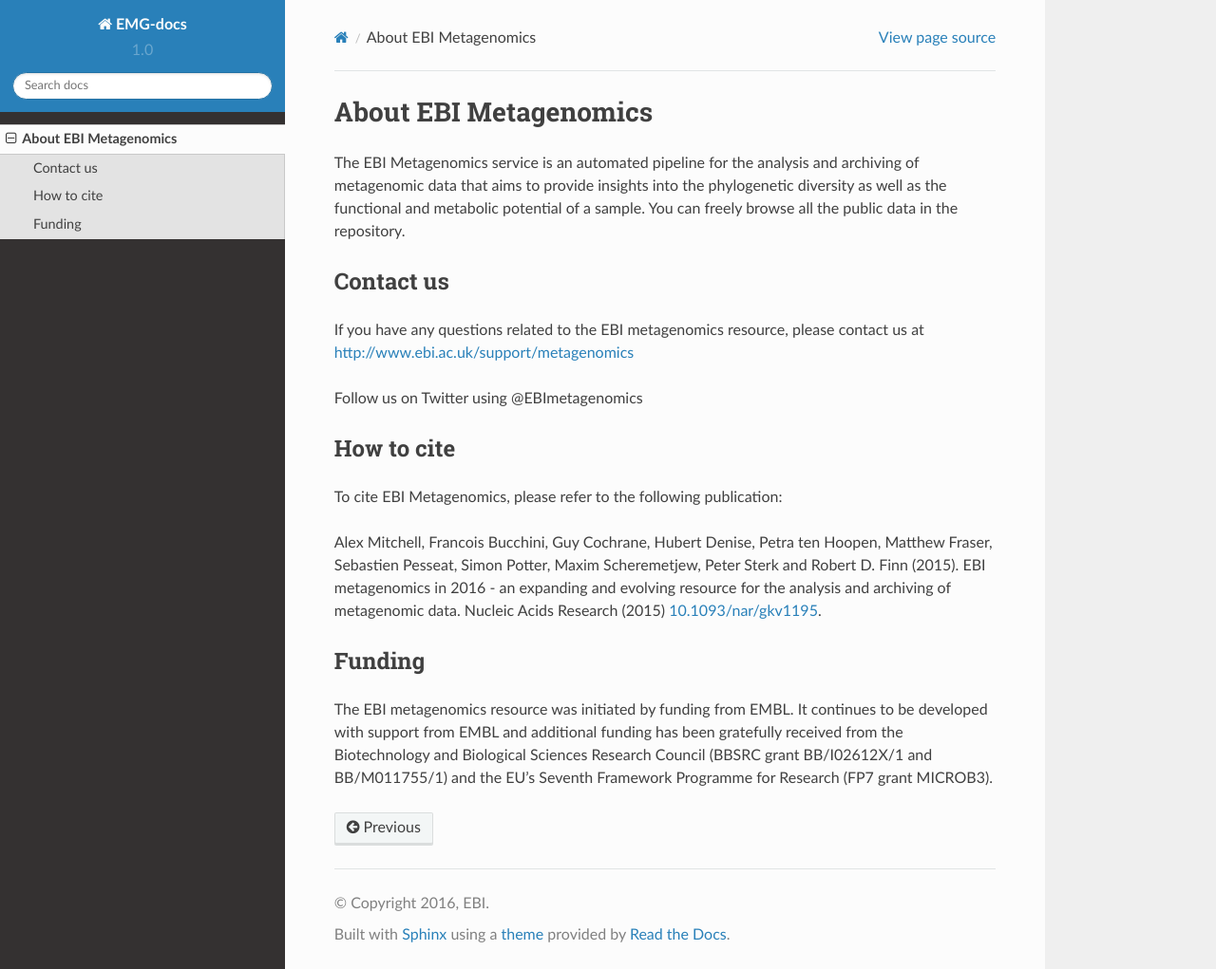
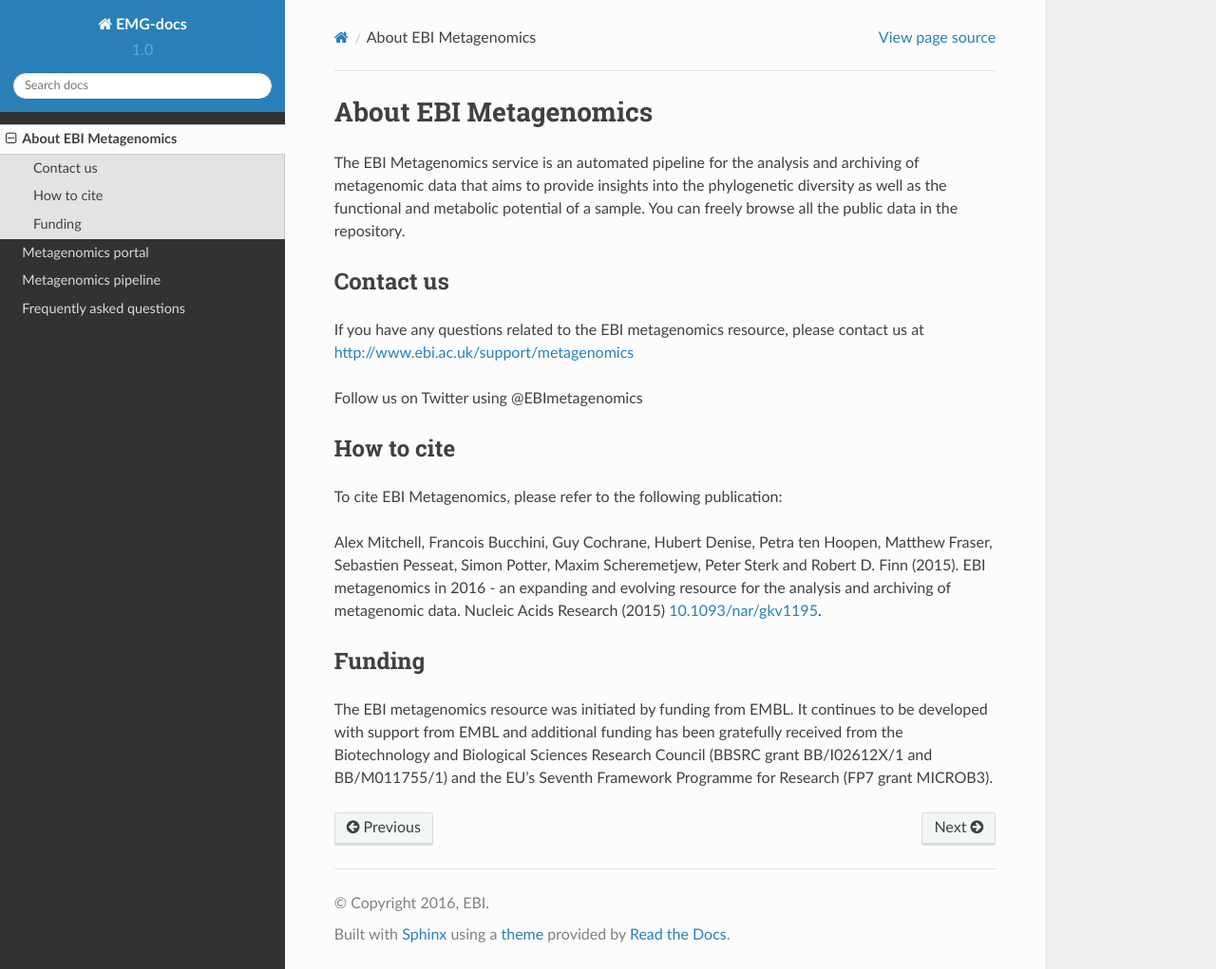
Before and after one commit to EBI-Metagenomics/EMG-docs, a Sphinx documentation site: the page built from docs/about.rst, in a window 1280 px wide and 1021 px high. Shown: the whole window at 95% size. Built offline with Sphinx 7.4.7 and the Read the Docs theme 2.0.0, drawn with Linux system fonts in a browser that asks for light colours.

Commit message:
changes to master

```diff
--- /dev/null
+++ b/docs/api.rst
@@ -0,0 +1,2 @@
+Programmatic access
+===================
--- /dev/null
+++ b/docs/glossary.rst
@@ -0,0 +1,2 @@
+Glossary
+========
--- a/docs/index.rst
+++ b/docs/index.rst
@@ -10,3 +10,6 @@
    :maxdepth: 2
 
    about
+   website
+   pipeline
+   faq
--- /dev/null
+++ b/docs/pipeline.rst
@@ -0,0 +1,2 @@
+Metagenomics pipeline
+=====================
--- /dev/null
+++ b/docs/submission.rst
@@ -0,0 +1,2 @@
+Data submission
+===============
--- /dev/null
+++ b/docs/website.rst
@@ -0,0 +1,5 @@
+Metagenomics portal
+===================
+
+.. include:: website/comparison_tool.rst
+.. include:: website/search.rst
```
Also changed, not shown: 1 other file.
